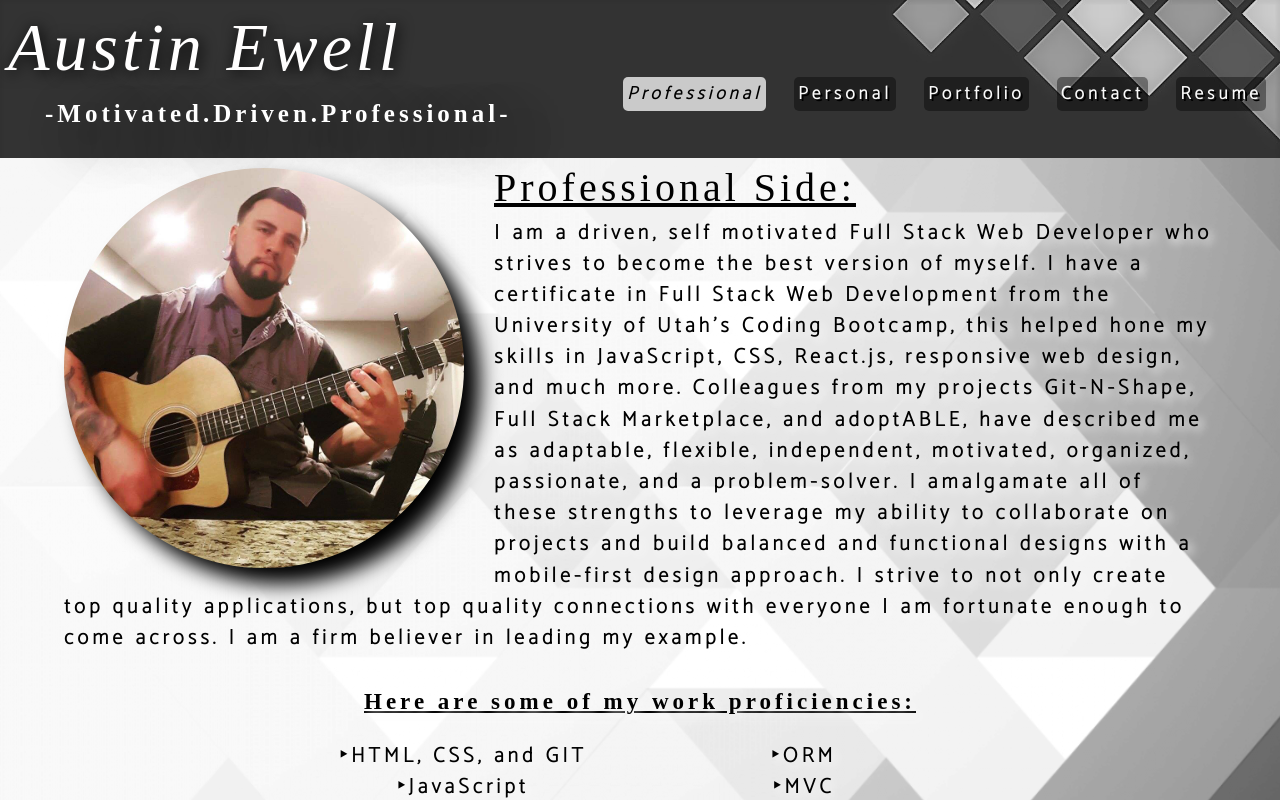
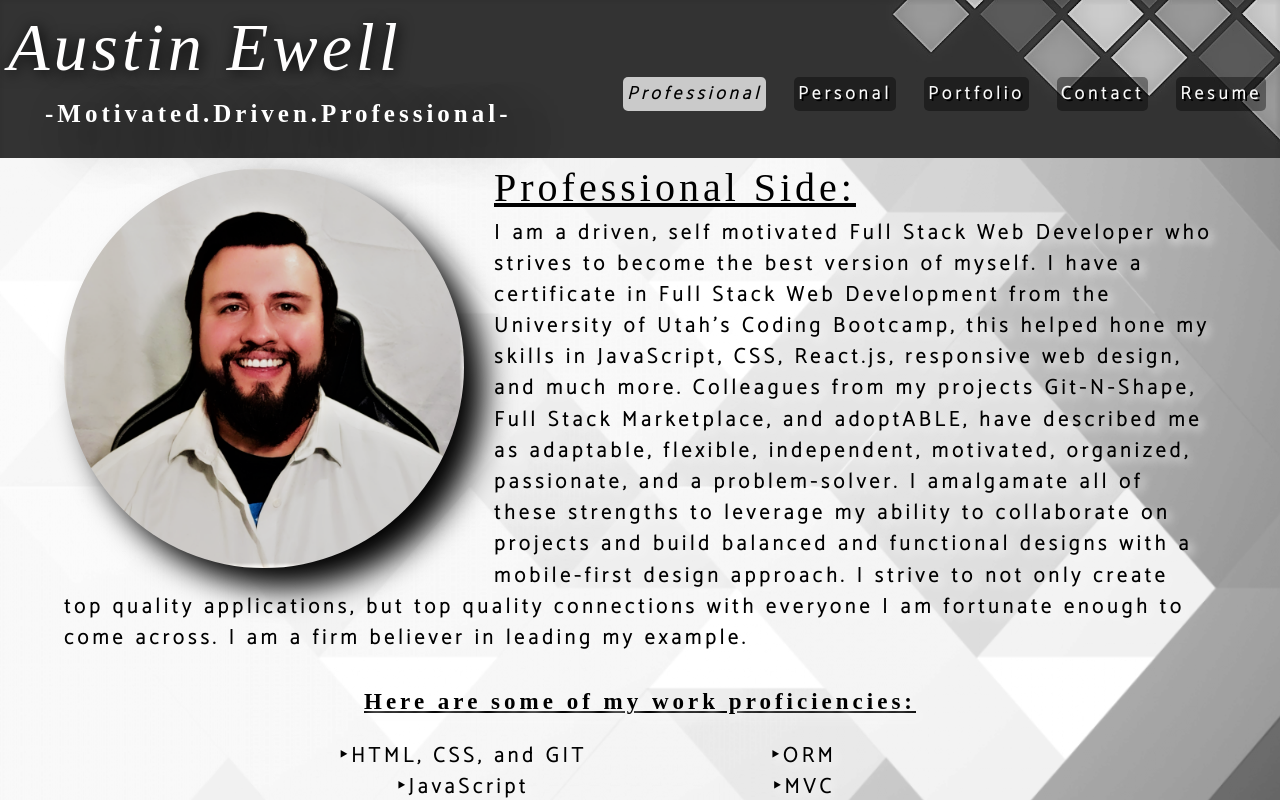
Before and after one commit to austinxewell/react-portfolio, a React (Create React App) app: page / in a window 1280 px wide. Shown: the top 800 px of the page. Built offline with nearby package versions, Linux system fonts and the light colour scheme; a web font is replaced by a local one.

Commit message:
changed avi picture

```diff
--- a/src/components/Professional/index.js
+++ b/src/components/Professional/index.js
@@ -1,5 +1,5 @@
 import React from "react";
-import aviImg from "../../assets/about/avi.jpg"
+import aviImg from "../../assets/about/avi.png"
 
 function Professional() {
     return (
--- a/src/index.css
+++ b/src/index.css
@@ -168,7 +168,7 @@ fieldset {
   border-radius: 50%;
   padding-top: 10px;
   padding-bottom: 8px;
-  filter: drop-shadow(16px 16px 10px black);
+  filter: drop-shadow(20px 20px 15px black);
   float: left;
   margin-right: 30px;
 }
```
Also changed, not shown: src/assets/about/avi.jpg (deleted), src/assets/about/avi.png (added).
